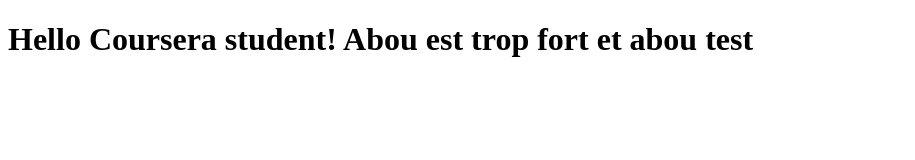
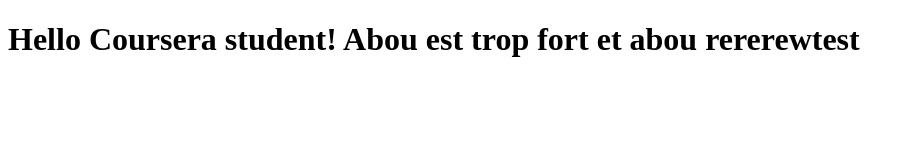
Before and after one commit to abdosso/coursera-test, a plain HTML site: page index.html in a window 1280 px wide. Shown: the whole page, without its empty margins (0-915 px from the left). Drawn offline with Linux system fonts and the light colour scheme.

Commit message:
Abou fai

```diff
--- a/index.html
+++ b/index.html
@@ -4,7 +4,7 @@
     <meta charset="utf-8">
     <title>Hello Coursera</title>
   </head>
-  <body><h1>Hello Coursera student! Abou est trop fort et abou test</h1>
+  <body><h1>Hello Coursera student! Abou est trop fort et abou rererewtest</h1>
 
   </body>
 </html>
```
